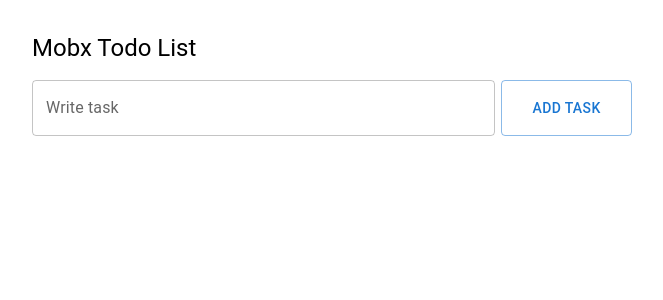
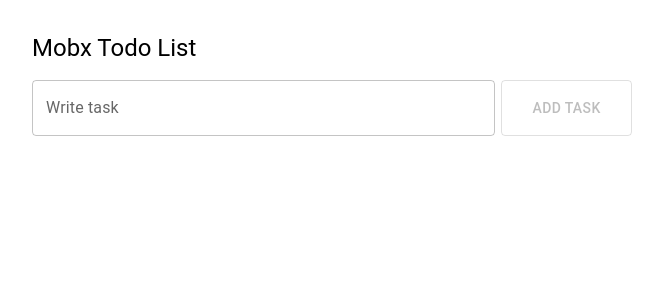
Before and after one commit to Vitaliytheone/Sidebar, a React (Create React App) app: page / in a window 1280 px wide. Shown: the top 300 px of the page, without its empty margins (0-663 px from the left). Built offline with nearby package versions, Linux system fonts and the light colour scheme.

Commit message:
btn disabled

```diff
--- a/src/components/form/index.tsx
+++ b/src/components/form/index.tsx
@@ -27,7 +27,7 @@
                 label="Write task"
                 variant="outlined"
             />
-            <Button sx={{ height: "auto", width: "160px" }} variant="outlined" type="submit">
+            <Button sx={{ height: "auto", width: "160px" }} variant="outlined" type="submit" disabled={!value}>
                 Add task
             </Button>
         </Box>
```
